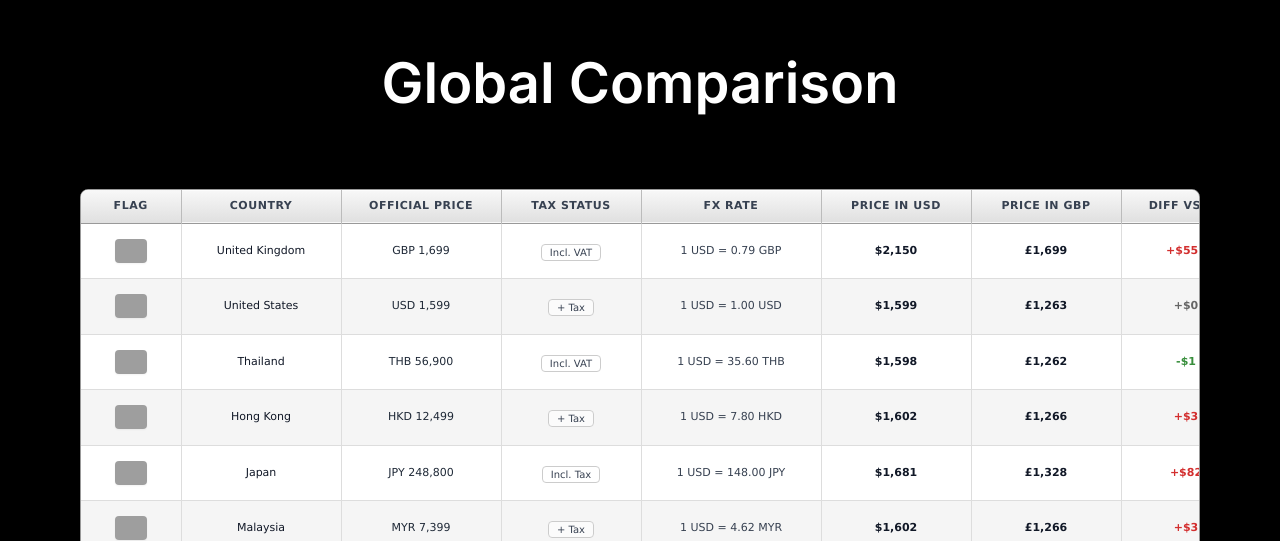
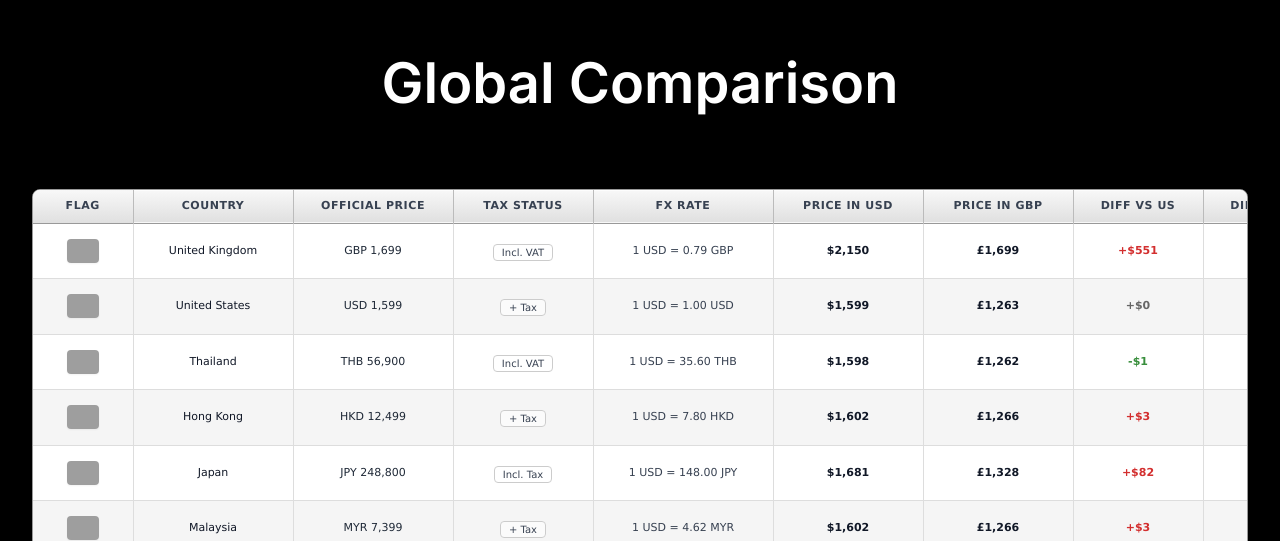
Before and after one commit to FPL-Masterminds/global-tech-price, a React (Vite) app: page / in a window 1280 px wide. Shown: the part 883-1424 px from the top of the page. Built offline with nearby package versions, Linux system fonts and the light colour scheme; grey boxes are pictures that could not be loaded.

Commit message:
Widen table container to 95% width and 1800px max

```diff
--- a/App.tsx
+++ b/App.tsx
@@ -100,7 +100,7 @@ const App: React.FC = () => {
 
       {/* Main Grid Section - iTunes 2005 Style */}
       <section className="bg-black py-[124px] flex flex-col items-center">
-        <div className="w-[87.5%] max-w-[1400px]">
+        <div className="w-[95%] max-w-[1800px]">
           <h2 className="text-[32px] md:text-[56px] font-semibold mb-16 text-center text-white">Global Comparison</h2>
 
           <div className="overflow-x-auto rounded-lg shadow-2xl" style={{ background: 'linear-gradient(180deg, #e8e8e8 0%, #d0d0d0 50%, #c0c0c0 100%)', border: '1px solid #999' }}>
```
